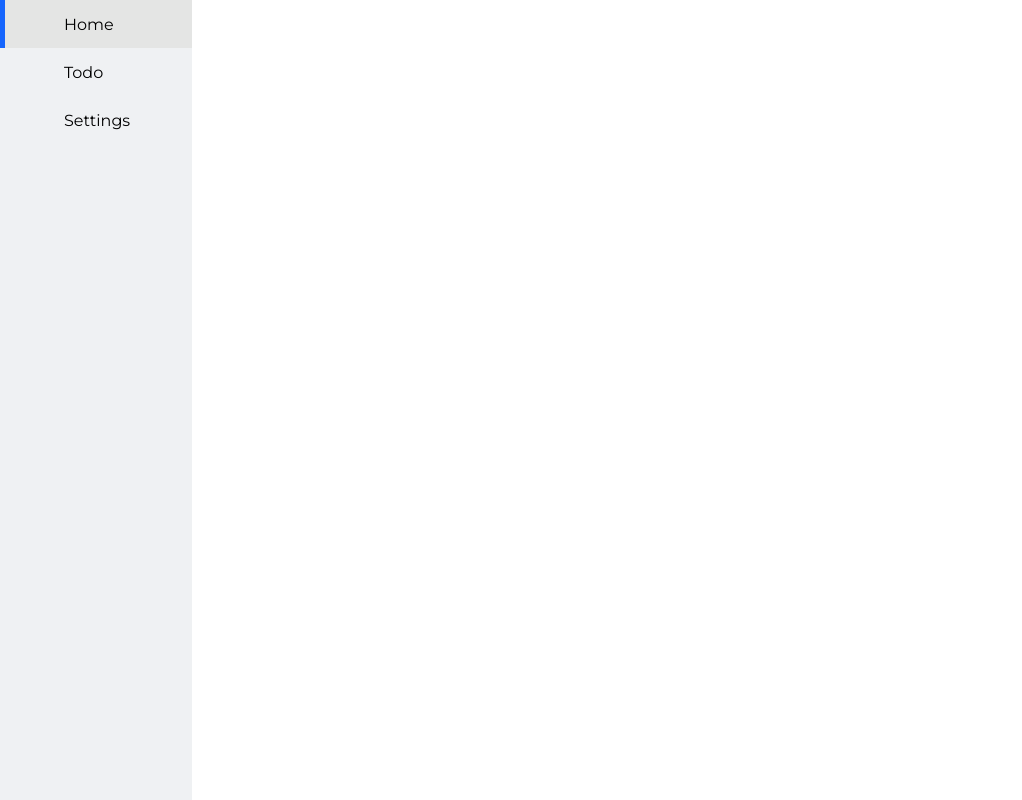
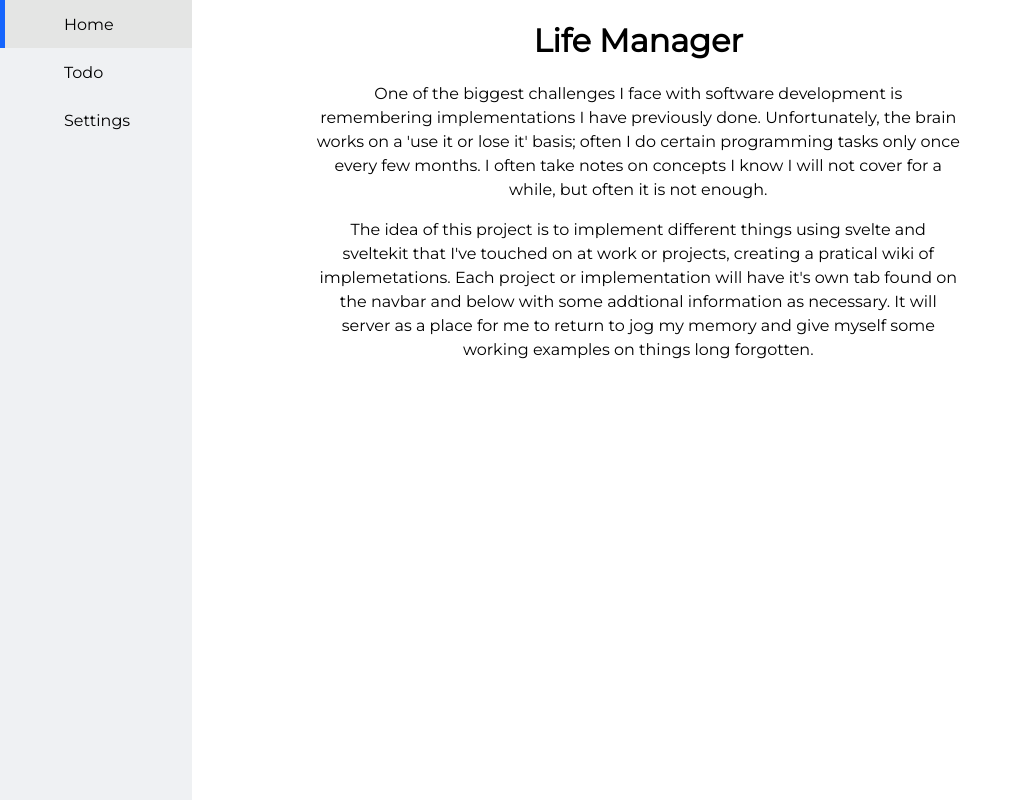
Before and after one commit to BlaviButcher/life-manager, a SvelteKit app: page / in a window 1280 px wide. Shown: the whole page, without its empty margins (0-1022 px from the left). Built offline with nearby package versions, Linux system fonts and the light colour scheme; some icons are missing.

Commit message:
added home description

```diff
--- a/src/routes/+layout.svelte
+++ b/src/routes/+layout.svelte
@@ -25,11 +25,21 @@
 			}
 		]}
 	/>
-	<slot />
+	<page-content>
+		<slot />
+	</page-content>
 </main>
 
 <style>
 	main {
 		display: flex;
 	}
+
+	page-content {
+		display: flex;
+		justify-content: center;
+		width: 100%;
+		/* balance page due to vertical sidebar nav */
+		padding-right: 3rem;
+	}
 </style>
--- a/src/routes/+page.svelte
+++ b/src/routes/+page.svelte
@@ -1,5 +1,23 @@
 <script lang="ts">
 </script>
+
+<page-content>
+	<h1>Life Manager</h1>
+	<p>
+		One of the biggest challenges I face with software development is remembering implementations I
+		have previously done. Unfortunately, the brain works on a 'use it or lose it' basis; often I do
+		certain programming tasks only once every few months. I often take notes on concepts I know I
+		will not cover for a while, but often it is not enough.
+	</p>
+
+	<p>
+		The idea of this project is to implement different things using svelte and sveltekit that I've
+		touched on at work or projects, creating a pratical wiki of implemetations. Each project or
+		implementation will have it's own tab found on the navbar and below with some addtional
+		information as necessary. It will server as a place for me to return to jog my memory and give
+		myself some working examples on things long forgotten.
+	</p>
+</page-content>
 
 <style>
 	:global(html, body) {
@@ -7,4 +25,15 @@
 		margin: 0;
 		font-family: 'Montserrat', sans-serif;
 	}
+
+	h1 {
+		text-align: center;
+	}
+
+	p {
+		margin: 0 17rem;
+		text-align: center;
+		margin-top: 1rem;
+		line-height: 1.5rem;
+	}
 </style>
--- a/src/routes/settings/+page.svelte
+++ b/src/routes/settings/+page.svelte
@@ -1 +1,3 @@
-settings
+<page-content>
+	<h1>Settings</h1>
+</page-content>
--- a/src/routes/todo/+page.svelte
+++ b/src/routes/todo/+page.svelte
@@ -1 +1,3 @@
-<div>todoasfsadgfsdgadgsdfhfdhsrehfsfd</div>
+<page-content>
+	<h1>Todo</h1>
+</page-content>
```
